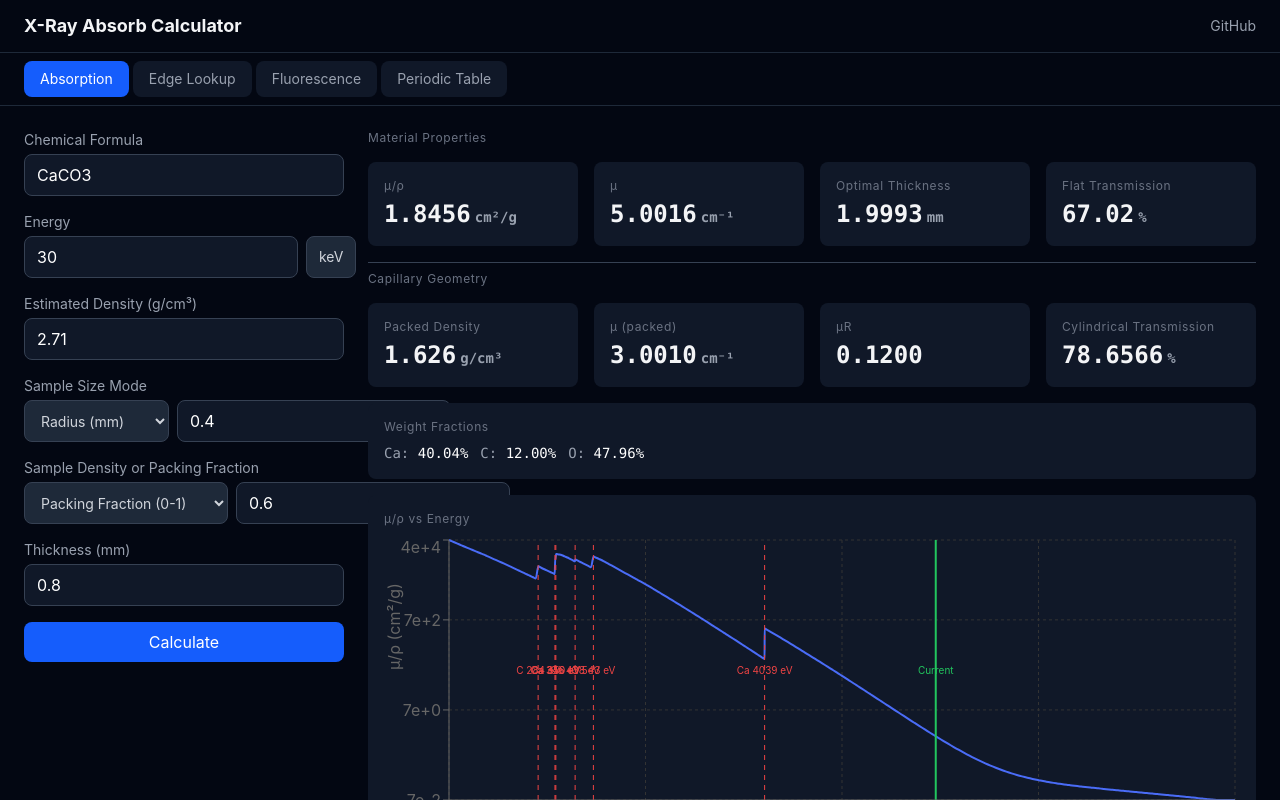
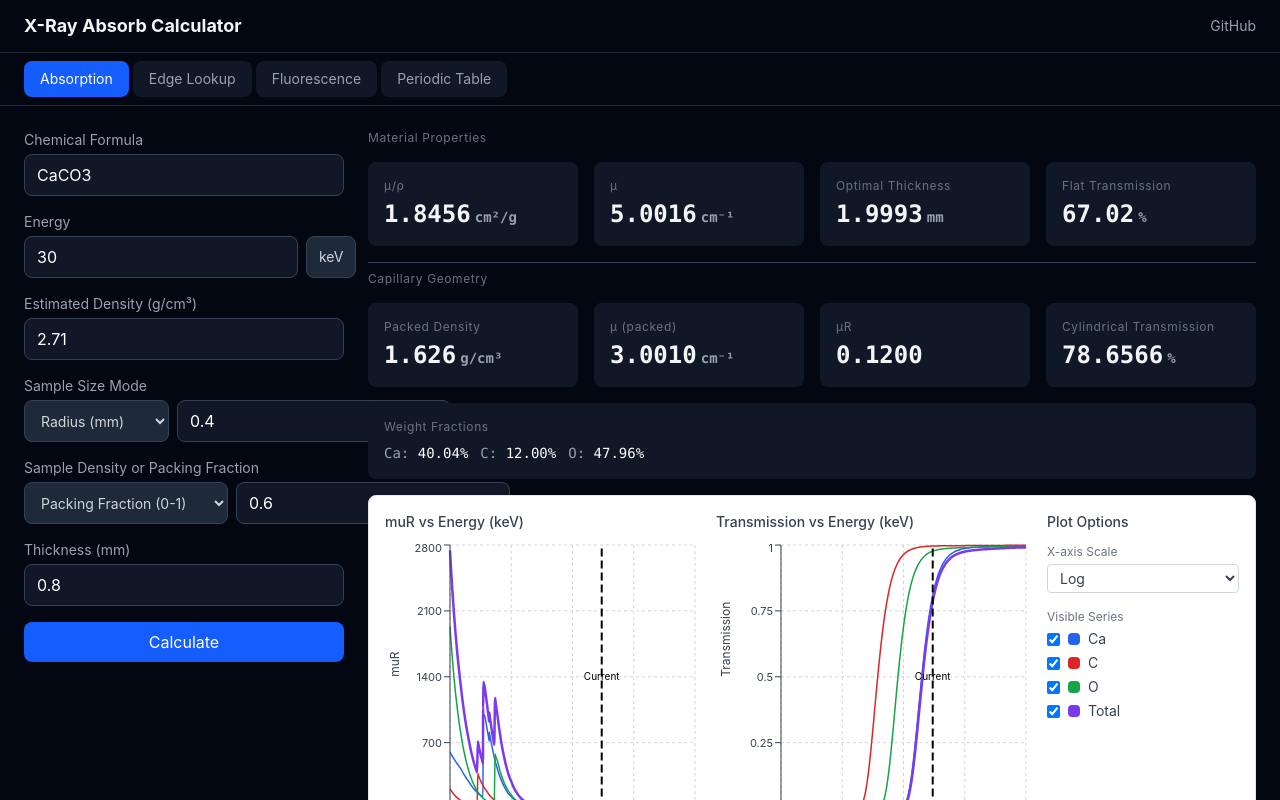
Before and after one commit to TWAWEI/xray-absorb-calc, a Next.js app: page / in a window 1280 px wide. Both pictures are taken after a click on the button "Calculate". Shown: the top 800 px of the page. Built offline with nearby package versions, Linux system fonts and the light colour scheme.

Commit message:
feat: add per-element μR and Transmission charts with white theme and plot options

```diff
--- a/components/tabs/AbsorptionTab.tsx
+++ b/components/tabs/AbsorptionTab.tsx
@@ -16,6 +16,7 @@ import {
 } from '@/lib/constants'
 import { ResultCard } from '@/components/ui/ResultCard'
 import { EnergyChart } from '@/components/ui/EnergyChart'
+import { buildPerElementChartData } from '@/lib/chart-data'
 import type { CalculationResult } from '@/lib/types'
 
 type EnergyUnit = 'keV' | 'Angstrom'
@@ -32,16 +33,6 @@ interface FormState {
   readonly sizeValue: string
   readonly densityMode: DensityMode
   readonly densityModeValue: string
-}
-
-interface ChartDataPoint {
-  readonly energy_eV: number
-  readonly mu_over_rho: number
-}
-
-interface ChartEdge {
-  readonly energy_eV: number
-  readonly label: string
 }
 
 const INITIAL_FORM: FormState = {
@@ -67,8 +58,8 @@ function updateForm(
 export function AbsorptionTab() {
   const [form, setForm] = useState<FormState>(INITIAL_FORM)
   const [result, setResult] = useState<CalculationResult | null>(null)
-  const [chartData, setChartData] = useState<readonly ChartDataPoint[]>([])
-  const [chartEdges, setChartEdges] = useState<readonly ChartEdge[]>([])
+  const [chartData, setChartData] = useState<readonly Record<string, number>[]>([])
+  const [chartElements, setChartElements] = useState<readonly string[]>([])
   const [error, setError] = useState<string | null>(null)
   const [loading, setLoading] = useState(false)
 
@@ -83,7 +74,7 @@ export function AbsorptionTab() {
     setError(null)
     setResult(null)
     setChartData([])
-    setChartEdges([])
+    setChartElements([])
     setLoading(true)
 
     try {
@@ -189,39 +180,16 @@ export function AbsorptionTab() {
       }
       setResult(calcResult)
 
-      // 12. Generate chart data using first element's energy grid
+      // 12. Generate per-element chart data for muR and transmission curves
       const symbols = Object.keys(composition)
-      const firstSymbol = symbols[0]
-      const referenceData = muData[firstSymbol]
-
-      const points: ChartDataPoint[] = []
-      for (const point of referenceData.data) {
-        try {
-          const compMu = calcCompoundMu(fractions, muData, point.energy_eV)
-          points.push({
-            energy_eV: point.energy_eV,
-            mu_over_rho: compMu,
-          })
-        } catch {
-          // Skip energy points that fail interpolation
-        }
-      }
-      setChartData(points)
-
-      // Collect all edges from all elements
-      const edges: ChartEdge[] = []
-      for (const symbol of symbols) {
-        const elMu = muData[symbol]
-        if (elMu) {
-          for (const edgeEnergy of elMu.edges) {
-            edges.push({
-              energy_eV: edgeEnergy,
-              label: `${symbol} ${edgeEnergy.toFixed(0)} eV`,
-            })
-          }
-        }
-      }
-      setChartEdges(edges)
+      const perElementData = buildPerElementChartData(
+        fractions,
+        muData,
+        packed_density,
+        capillaryRadius,
+      )
+      setChartData(perElementData)
+      setChartElements(symbols)
     } catch (err) {
       if (err instanceof FormulaError) {
         setError(`Formula error at position ${err.position}: ${err.message}`)
@@ -235,10 +203,10 @@ export function AbsorptionTab() {
     }
   }, [form])
 
-  const currentEnergy_eV =
+  const currentEnergy_keV =
     form.energyUnit === 'keV'
-      ? parseFloat(form.energyValue) * 1000
-      : (HC_KEV_ANGSTROM / parseFloat(form.energyValue)) * 1000
+      ? parseFloat(form.energyValue)
+      : HC_KEV_ANGSTROM / parseFloat(form.energyValue)
 
   return (
     <div className="flex flex-col lg:flex-row gap-6">
@@ -455,9 +423,9 @@ export function AbsorptionTab() {
         {chartData.length > 0 && (
           <EnergyChart
             data={chartData}
-            edges={chartEdges}
-            currentEnergy_eV={
-              isNaN(currentEnergy_eV) ? undefined : currentEnergy_eV
+            elements={chartElements}
+            currentEnergy_keV={
+              isNaN(currentEnergy_keV) ? undefined : currentEnergy_keV
             }
           />
         )}
--- a/components/ui/EnergyChart.tsx
+++ b/components/ui/EnergyChart.tsx
@@ -1,129 +1,291 @@
 'use client'
 
-import { useMemo } from 'react'
+import { useState, useMemo, useCallback } from 'react'
 import {
   LineChart, Line, XAxis, YAxis, CartesianGrid, Tooltip,
-  ReferenceLine, ResponsiveContainer,
+  ReferenceLine, ResponsiveContainer, Legend,
 } from 'recharts'
 
-interface ChartDataPoint {
-  readonly energy_eV: number
-  readonly mu_over_rho: number
+const ELEMENT_COLORS = [
+  '#2563eb', // blue
+  '#dc2626', // red
+  '#16a34a', // green
+  '#ea580c', // orange
+  '#0891b2', // cyan
+  '#9333ea', // purple
+  '#db2777', // pink
+  '#854d0e', // amber
+] as const
+
+const TOTAL_COLOR = '#7c3aed'
+
+type XAxisScale = 'log' | 'linear'
+
+interface AbsorptionChartProps {
+  readonly data: readonly Record<string, number>[]
+  readonly elements: readonly string[]
+  readonly currentEnergy_keV?: number
 }
 
-interface EdgeMarker {
-  readonly energy_eV: number
-  readonly label: string
+function formatEnergyKeV(logVal: number): string {
+  const v = Math.pow(10, logVal)
+  if (v >= 100) return `${v.toFixed(0)}`
+  if (v >= 10) return `${v.toFixed(0)}`
+  if (v >= 1) return `${v.toFixed(1)}`
+  return `${v.toFixed(2)}`
 }
 
-interface EnergyChartProps {
-  readonly data: readonly ChartDataPoint[]
-  readonly edges: readonly EdgeMarker[]
-  readonly currentEnergy_eV?: number
+function formatLinearKeV(val: number): string {
+  if (val >= 100) return `${val.toFixed(0)}`
+  if (val >= 10) return `${val.toFixed(0)}`
+  if (val >= 1) return `${val.toFixed(1)}`
+  return `${val.toFixed(2)}`
 }
 
-function formatEnergy(logVal: number): string {
-  const v = Math.pow(10, logVal)
-  if (v >= 1000) return `${(v / 1000).toFixed(0)}k`
-  return `${v.toFixed(0)}`
+function getElementColor(index: number): string {
+  return ELEMENT_COLORS[index % ELEMENT_COLORS.length]
 }
 
-function formatMu(logVal: number): string {
-  const v = Math.pow(10, logVal)
-  return v.toExponential(0)
-}
-
-export function EnergyChart({ data, edges, currentEnergy_eV }: EnergyChartProps) {
-  const logData = useMemo(() =>
-    data
-      .filter((d) => d.energy_eV > 0 && d.mu_over_rho > 0)
-      .map((d) => ({
-        logE: Math.log10(d.energy_eV),
-        logMu: Math.log10(d.mu_over_rho),
-        energy_eV: d.energy_eV,
-        mu_over_rho: d.mu_over_rho,
-      })),
-    [data],
+export function EnergyChart({ data, elements, currentEnergy_keV }: AbsorptionChartProps) {
+  const [xScale, setXScale] = useState<XAxisScale>('log')
+  const [visibleSeries, setVisibleSeries] = useState<ReadonlySet<string>>(
+    () => new Set([...elements, 'Total']),
   )
 
-  const logEdges = useMemo(() =>
-    edges
-      .filter((e) => e.energy_eV > 0)
-      .map((e) => ({
-        logE: Math.log10(e.energy_eV),
-        label: e.label,
-      })),
-    [edges],
-  )
+  const handleToggle = useCallback((key: string) => {
+    setVisibleSeries((prev) => {
+      const next = new Set(prev)
+      if (next.has(key)) {
+        next.delete(key)
+      } else {
+        next.add(key)
+      }
+      return next
+    })
+  }, [])
 
-  const logCurrentE = currentEnergy_eV && currentEnergy_eV > 0
-    ? Math.log10(currentEnergy_eV)
+  // Transform data for log x-axis
+  const chartData = useMemo(() => {
+    if (xScale === 'linear') return data
+    return data
+      .filter((d) => d.energy_keV > 0)
+      .map((d) => {
+        const transformed: Record<string, number> = { ...d }
+        transformed['logE'] = Math.log10(d.energy_keV)
+        return transformed
+      })
+  }, [data, xScale])
+
+  const xDataKey = xScale === 'log' ? 'logE' : 'energy_keV'
+  const xTickFormatter = xScale === 'log' ? formatEnergyKeV : formatLinearKeV
+  const currentEnergyX = currentEnergy_keV && currentEnergy_keV > 0
+    ? (xScale === 'log' ? Math.log10(currentEnergy_keV) : currentEnergy_keV)
     : undefined
 
-  if (logData.length === 0) return null
+  if (data.length === 0) return null
+
+  const seriesKeys = [...elements, 'Total'] as const
 
   return (
-    <div className="bg-gray-900 rounded-lg p-4">
-      <p className="text-xs text-gray-500 tracking-wider mb-2">
-        μ/ρ vs Energy
+    <div className="bg-white rounded-lg border border-gray-200 p-4">
+      <div className="flex flex-col xl:flex-row gap-4">
+        {/* Left chart: muR vs Energy */}
+        <div className="flex-1 min-w-0">
+          <p className="text-sm font-medium text-gray-700 mb-2">
+            muR vs Energy (keV)
           </p>
-      <ResponsiveContainer width="100%" height={300}>
-        <LineChart data={logData}>
-          <CartesianGrid strokeDasharray="3 3" stroke="#333" />
+          <ResponsiveContainer width="100%" height={320}>
+            <LineChart data={chartData}>
+              <CartesianGrid strokeDasharray="3 3" stroke="#d1d5db" />
               <XAxis
-            dataKey="logE"
+                dataKey={xDataKey}
                 type="number"
                 domain={['dataMin', 'dataMax']}
-            tickFormatter={formatEnergy}
-            stroke="#666"
-            label={{ value: 'Energy (eV)', position: 'insideBottom', offset: -5, fill: '#666' }}
+                tickFormatter={xTickFormatter}
+                stroke="#374151"
+                tick={{ fill: '#374151', fontSize: 11 }}
+                label={{ value: 'Energy (keV)', position: 'insideBottom', offset: -5, fill: '#374151', fontSize: 12 }}
               />
               <YAxis
-            dataKey="logMu"
                 type="number"
-            domain={['dataMin', 'dataMax']}
-            stroke="#666"
-            tickFormatter={formatMu}
-            label={{ value: 'μ/ρ (cm²/g)', angle: -90, position: 'insideLeft', fill: '#666' }}
+                domain={['auto', 'auto']}
+                stroke="#374151"
+                tick={{ fill: '#374151', fontSize: 11 }}
+                label={{ value: 'muR', angle: -90, position: 'insideLeft', fill: '#374151', fontSize: 12 }}
               />
               <Tooltip
-            contentStyle={{ backgroundColor: '#1a1a2e', border: '1px solid #333' }}
-            formatter={(_value, _name, props) => {
-              const mu = (props.payload as Record<string, number>)?.mu_over_rho
-              return [mu !== undefined ? mu.toFixed(4) : '', 'μ/ρ (cm²/g)']
-            }}
+                contentStyle={{ backgroundColor: '#fff', border: '1px solid #d1d5db', borderRadius: '6px' }}
                 labelFormatter={(_label, payload) => {
                   const entry = payload?.[0] as { payload?: Record<string, number> } | undefined
-              const e = entry?.payload?.energy_eV
-              return e !== undefined ? `${e.toFixed(1)} eV` : ''
+                  const e = entry?.payload?.energy_keV
+                  return e !== undefined ? `${e.toFixed(3)} keV` : ''
+                }}
+                formatter={(_value, name) => {
+                  const v = Number(_value)
+                  return [isNaN(v) ? '' : v.toFixed(4), String(name).replace('muR_', '')]
                 }}
               />
+              <Legend
+                wrapperStyle={{ fontSize: 11 }}
+                formatter={(value: string) => value.replace('muR_', '')}
+              />
+              {elements.map((el, i) =>
+                visibleSeries.has(el) ? (
+                  <Line
+                    key={`muR_${el}`}
+                    type="monotone"
+                    dataKey={`muR_${el}`}
+                    stroke={getElementColor(i)}
+                    dot={false}
+                    strokeWidth={1.5}
+                    name={`muR_${el}`}
+                    isAnimationActive={false}
+                  />
+                ) : null,
+              )}
+              {visibleSeries.has('Total') && (
                 <Line
                   type="monotone"
-            dataKey="logMu"
-            stroke="#4a6cf7"
+                  dataKey="muR_Total"
+                  stroke={TOTAL_COLOR}
                   dot={false}
+                  strokeWidth={2.5}
+                  name="muR_Total"
+                  isAnimationActive={false}
+                />
+              )}
+              {currentEnergyX !== undefined && (
+                <ReferenceLine
+                  x={currentEnergyX}
+                  stroke="#000000"
                   strokeWidth={2}
-          />
-          {logEdges.map((edge) => (
-            <ReferenceLine
-              key={edge.label}
-              x={edge.logE}
-              stroke="#ef4444"
-              strokeDasharray="5 5"
-              label={{ value: edge.label, fill: '#ef4444', fontSize: 10 }}
-            />
-          ))}
-          {logCurrentE !== undefined && (
-            <ReferenceLine
-              x={logCurrentE}
-              stroke="#22c55e"
-              strokeWidth={2}
-              label={{ value: 'Current', fill: '#22c55e', fontSize: 10 }}
+                  strokeDasharray="8 4"
+                  label={{ value: 'Current', fill: '#000', fontSize: 10 }}
                 />
               )}
             </LineChart>
           </ResponsiveContainer>
         </div>
+
+        {/* Right chart: Transmission vs Energy */}
+        <div className="flex-1 min-w-0">
+          <p className="text-sm font-medium text-gray-700 mb-2">
+            Transmission vs Energy (keV)
+          </p>
+          <ResponsiveContainer width="100%" height={320}>
+            <LineChart data={chartData}>
+              <CartesianGrid strokeDasharray="3 3" stroke="#d1d5db" />
+              <XAxis
+                dataKey={xDataKey}
+                type="number"
+                domain={['dataMin', 'dataMax']}
+                tickFormatter={xTickFormatter}
+                stroke="#374151"
+                tick={{ fill: '#374151', fontSize: 11 }}
+                label={{ value: 'Energy (keV)', position: 'insideBottom', offset: -5, fill: '#374151', fontSize: 12 }}
+              />
+              <YAxis
+                type="number"
+                domain={[0, 1]}
+                stroke="#374151"
+                tick={{ fill: '#374151', fontSize: 11 }}
+                label={{ value: 'Transmission', angle: -90, position: 'insideLeft', fill: '#374151', fontSize: 12 }}
+              />
+              <Tooltip
+                contentStyle={{ backgroundColor: '#fff', border: '1px solid #d1d5db', borderRadius: '6px' }}
+                labelFormatter={(_label, payload) => {
+                  const entry = payload?.[0] as { payload?: Record<string, number> } | undefined
+                  const e = entry?.payload?.energy_keV
+                  return e !== undefined ? `${e.toFixed(3)} keV` : ''
+                }}
+                formatter={(_value, name) => {
+                  const v = Number(_value)
+                  return [isNaN(v) ? '' : (v * 100).toFixed(2) + '%', String(name).replace('trans_', '')]
+                }}
+              />
+              <Legend
+                wrapperStyle={{ fontSize: 11 }}
+                formatter={(value: string) => value.replace('trans_', '')}
+              />
+              {elements.map((el, i) =>
+                visibleSeries.has(el) ? (
+                  <Line
+                    key={`trans_${el}`}
+                    type="monotone"
+                    dataKey={`trans_${el}`}
+                    stroke={getElementColor(i)}
+                    dot={false}
+                    strokeWidth={1.5}
+                    name={`trans_${el}`}
+                    isAnimationActive={false}
+                  />
+                ) : null,
+              )}
+              {visibleSeries.has('Total') && (
+                <Line
+                  type="monotone"
+                  dataKey="trans_Total"
+                  stroke={TOTAL_COLOR}
+                  dot={false}
+                  strokeWidth={2.5}
+                  name="trans_Total"
+                  isAnimationActive={false}
+                />
+              )}
+              {currentEnergyX !== undefined && (
+                <ReferenceLine
+                  x={currentEnergyX}
+                  stroke="#000000"
+                  strokeWidth={2}
+                  strokeDasharray="8 4"
+                  label={{ value: 'Current', fill: '#000', fontSize: 10 }}
+                />
+              )}
+            </LineChart>
+          </ResponsiveContainer>
+        </div>
+
+        {/* Plot Options panel */}
+        <div className="xl:w-48 shrink-0">
+          <p className="text-sm font-medium text-gray-700 mb-3">Plot Options</p>
+
+          <div className="mb-4">
+            <label className="block text-xs text-gray-500 mb-1">X-axis Scale</label>
+            <select
+              value={xScale}
+              onChange={(e) => setXScale(e.target.value as XAxisScale)}
+              className="w-full bg-white border border-gray-300 rounded px-2 py-1 text-sm text-gray-700 focus:outline-none focus:border-blue-500"
+            >
+              <option value="log">Log</option>
+              <option value="linear">Linear</option>
+            </select>
+          </div>
+
+          <div>
+            <label className="block text-xs text-gray-500 mb-1">Visible Series</label>
+            <div className="space-y-1">
+              {seriesKeys.map((key, i) => {
+                const color = key === 'Total' ? TOTAL_COLOR : getElementColor(i)
+                return (
+                  <label key={key} className="flex items-center gap-2 text-sm text-gray-700 cursor-pointer">
+                    <input
+                      type="checkbox"
+                      checked={visibleSeries.has(key)}
+                      onChange={() => handleToggle(key)}
+                      className="rounded border-gray-300"
+                    />
+                    <span
+                      className="inline-block w-3 h-3 rounded-sm"
+                      style={{ backgroundColor: color }}
+                    />
+                    <span>{key}</span>
+                  </label>
+                )
+              })}
+            </div>
+          </div>
+        </div>
+      </div>
+    </div>
   )
 }
--- /dev/null
+++ b/lib/chart-data.ts
@@ -0,0 +1,65 @@
+import type { ElementMuData } from './types'
+import { interpolateMu } from './calculator'
+
+export interface PerElementChartPoint {
+  readonly energy_keV: number
+  readonly [key: string]: number
+}
+
+/**
+ * Generate per-element muR and transmission chart data over the energy grid.
+ *
+ * For element i at energy E:
+ *   muR_i = w_i * mu_over_rho_i(E) * packed_density * radius_cm
+ *   Total muR = sum of all muR_i
+ *   trans_i = exp(-2 * muR_i)
+ *   trans_total = exp(-2 * muR_total)
+ */
+export function buildPerElementChartData(
+  weightFractions: Readonly<Record<string, number>>,
+  muData: Readonly<Record<string, ElementMuData>>,
+  packedDensity: number,
+  radiusMm: number,
+): readonly PerElementChartPoint[] {
+  const symbols = Object.keys(weightFractions)
+  if (symbols.length === 0) return []
+
+  const radiusCm = radiusMm / 10
+
+  // Use the first element's energy grid as reference
+  const firstSymbol = symbols[0]
+  const referenceGrid = muData[firstSymbol].data
+
+  const points: PerElementChartPoint[] = []
+
+  for (const gridPoint of referenceGrid) {
+    const energy_eV = gridPoint.energy_eV
+    const energy_keV = energy_eV / 1000
+
+    try {
+      const record: Record<string, number> = { energy_keV }
+      let totalMuR = 0
+
+      for (const symbol of symbols) {
+        const elMu = muData[symbol]
+        if (!elMu) continue
+
+        const muOverRho = interpolateMu(elMu.data, elMu.edges, energy_eV)
+        const elementMuR = weightFractions[symbol] * muOverRho * packedDensity * radiusCm
+
+        record[`muR_${symbol}`] = elementMuR
+        record[`trans_${symbol}`] = Math.exp(-2 * elementMuR)
+        totalMuR += elementMuR
+      }
+
+      record['muR_Total'] = totalMuR
+      record['trans_Total'] = Math.exp(-2 * totalMuR)
+
+      points.push(record as PerElementChartPoint)
+    } catch {
+      // Skip energy points that fail interpolation
+    }
+  }
+
+  return points
+}
```
Also changed, not shown: 1 other file (tests, documents, lock files or other folders). Lines whose indentation alone changed are shown as unchanged.
